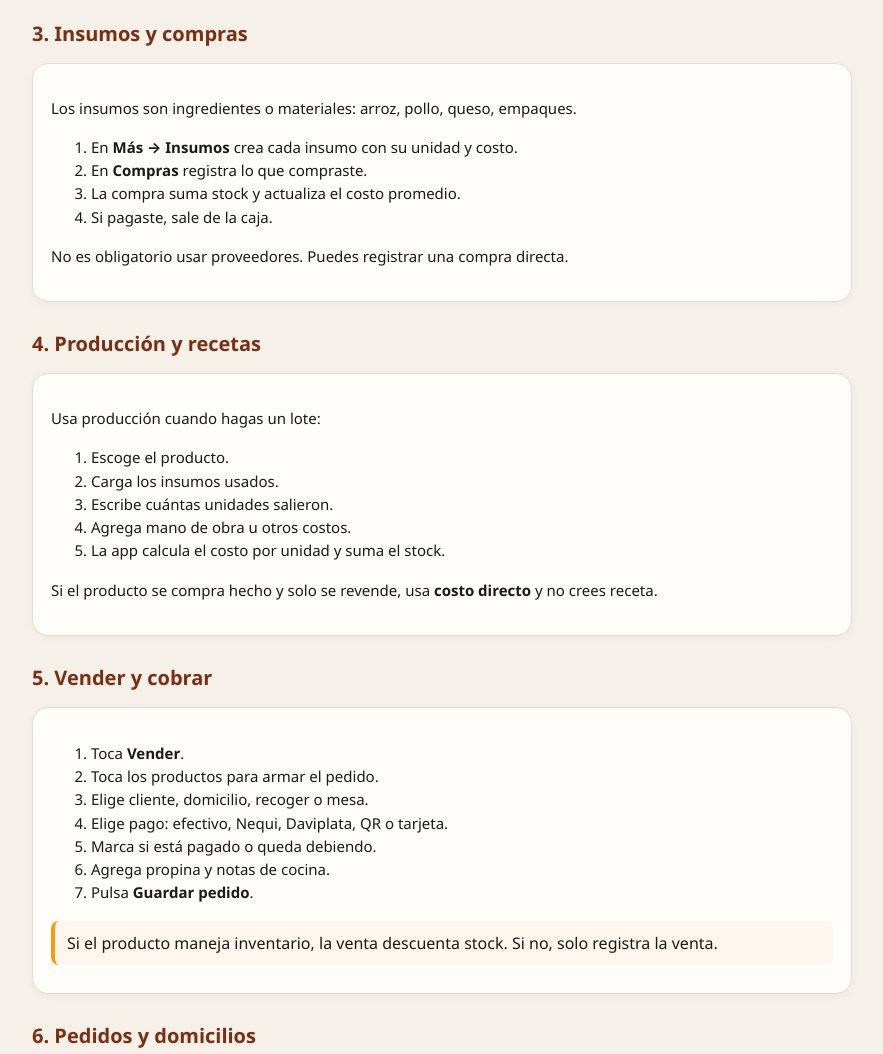
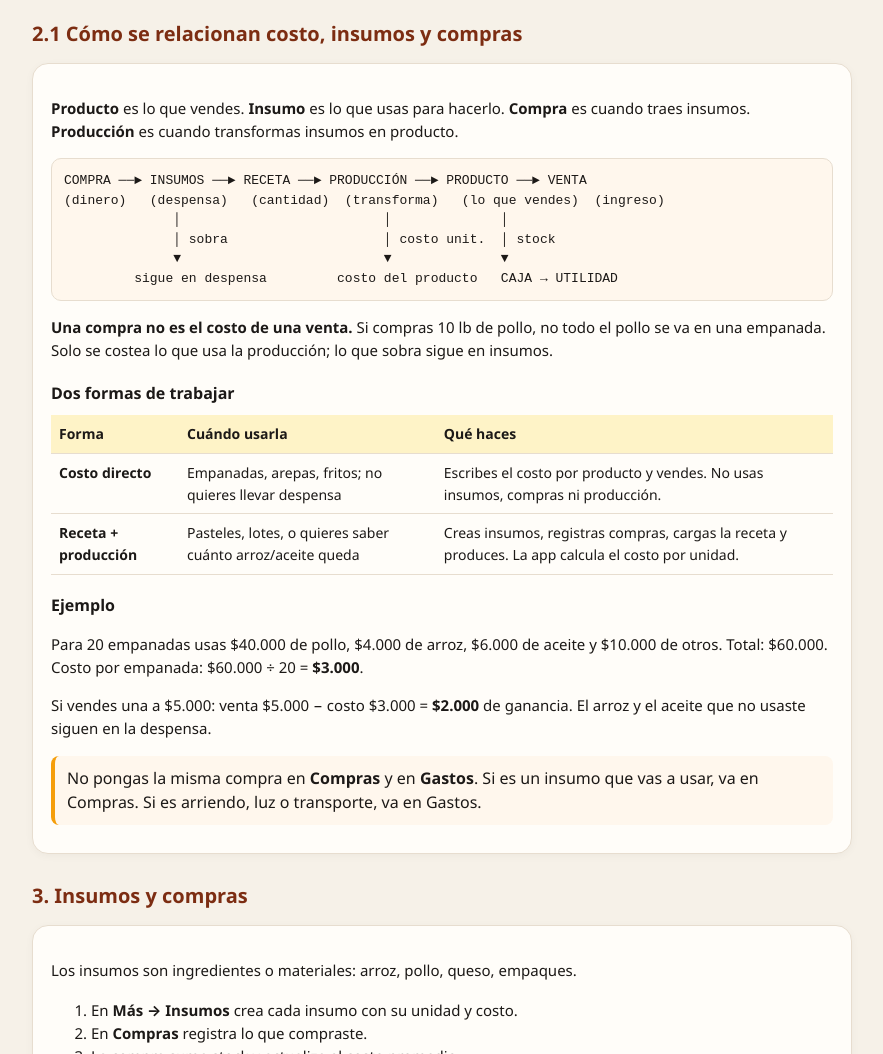
Before and after one commit to MisAppslatam01/mis-app-latam-web, a plain HTML site: page minegocio/app/manual.html in a window 1280 px wide. Shown: the part 1500-2554 px from the top of the page, without its empty margins (198-1081 px from the left). Drawn offline with Linux system fonts and the light colour scheme.

Commit message:
Mi Negocio: explicación de costos, insumos y compras

```diff
--- a/minegocio/app/manual.html
+++ b/minegocio/app/manual.html
@@ -80,6 +80,28 @@ table{width:100%;border-collapse:collapse;margin:10px 0;font-size:14px}th,td{tex
 <h3>El costo es obligatorio para saber si ganas</h3>
 <p>Si el costo queda en cero, la app muestra la utilidad demasiado alta. Carga el costo de cada producto o usa una receta.</p>
 <div class="notice">Fórmula: utilidad = ventas − costo de lo vendido − gastos − merma.</div>
+</div>
+
+<h2 id="costos">2.1 Cómo se relacionan costo, insumos y compras</h2>
+<div class="card">
+<p><b>Producto</b> es lo que vendes. <b>Insumo</b> es lo que usas para hacerlo. <b>Compra</b> es cuando traes insumos. <b>Producción</b> es cuando transformas insumos en producto.</p>
+<pre style="overflow:auto;background:#fff7ed;border:1px solid var(--line);border-radius:10px;padding:12px;font-size:13px;line-height:1.5">COMPRA ──► INSUMOS ──► RECETA ──► PRODUCCIÓN ──► PRODUCTO ──► VENTA
+(dinero)   (despensa)   (cantidad)  (transforma)   (lo que vendes)  (ingreso)
+              │                          │              │
+              │ sobra                    │ costo unit.  │ stock
+              ▼                          ▼              ▼
+         sigue en despensa         costo del producto   CAJA → UTILIDAD</pre>
+<p><b>Una compra no es el costo de una venta.</b> Si compras 10 lb de pollo, no todo el pollo se va en una empanada. Solo se costea lo que usa la producción; lo que sobra sigue en insumos.</p>
+<h3>Dos formas de trabajar</h3>
+<table>
+<tr><th>Forma</th><th>Cuándo usarla</th><th>Qué haces</th></tr>
+<tr><td><b>Costo directo</b></td><td>Empanadas, arepas, fritos; no quieres llevar despensa</td><td>Escribes el costo por producto y vendes. No usas insumos, compras ni producción.</td></tr>
+<tr><td><b>Receta + producción</b></td><td>Pasteles, lotes, o quieres saber cuánto arroz/aceite queda</td><td>Creas insumos, registras compras, cargas la receta y produces. La app calcula el costo por unidad.</td></tr>
+</table>
+<h3>Ejemplo</h3>
+<p>Para 20 empanadas usas $40.000 de pollo, $4.000 de arroz, $6.000 de aceite y $10.000 de otros. Total: $60.000. Costo por empanada: $60.000 ÷ 20 = <b>$3.000</b>.</p>
+<p>Si vendes una a $5.000: venta $5.000 − costo $3.000 = <b>$2.000</b> de ganancia. El arroz y el aceite que no usaste siguen en la despensa.</p>
+<div class="notice">No pongas la misma compra en <b>Compras</b> y en <b>Gastos</b>. Si es un insumo que vas a usar, va en Compras. Si es arriendo, luz o transporte, va en Gastos.</div>
 </div>
 
 <h2 id="insumos">3. Insumos y compras</h2>
--- a/minegocio/app/sw.js
+++ b/minegocio/app/sw.js
@@ -1,5 +1,5 @@
-/* Mi Negocio PWA — caché offline */
-const CACHE = 'minegocio-v4';
+/* Mi Negocio PWA â€” cachÃ© offline */
+const CACHE = 'minegocio-v5';
 const ASSETS = [
   './',
   './index.html',
```
Also changed, not shown: 1 other file.
